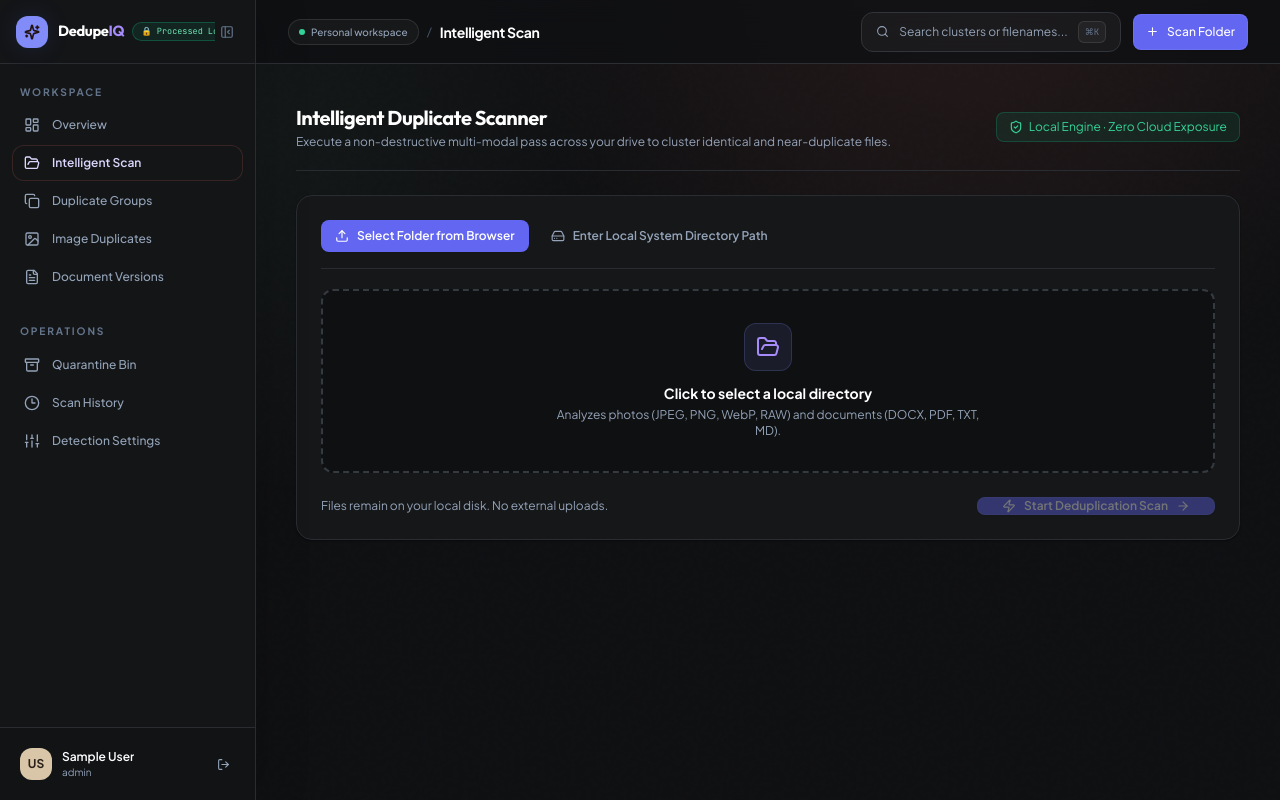
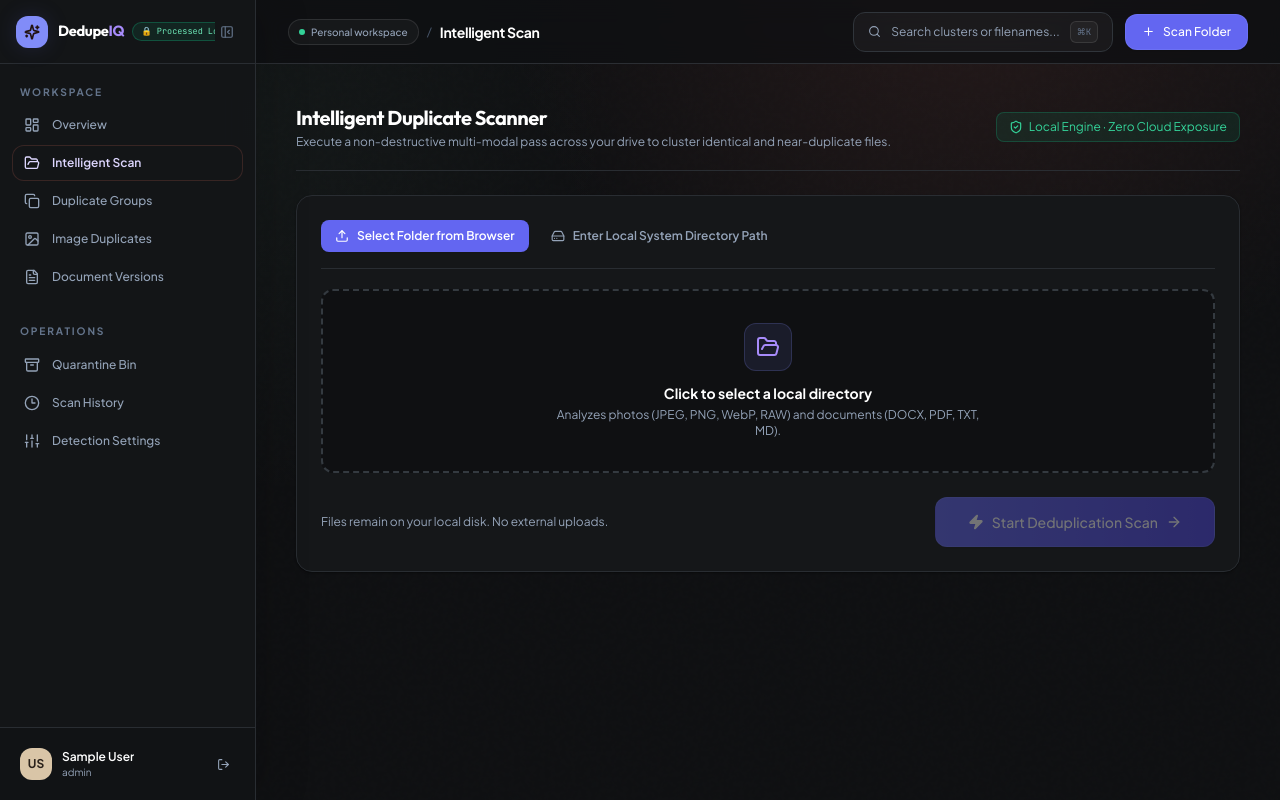
Before and after one commit to CapedCrusader77/FINDATHON, a React (Vite) app: page /scan in a window 1280 px wide. Built offline with nearby package versions, Linux system fonts and the light colour scheme; sample sign-in values are in the browser's storage; a web font is replaced by a local one.

Commit message:
style: increase button sizes, padding, and font weights for primary actions and scan review triggers

```diff
--- a/src/components/ui.tsx
+++ b/src/components/ui.tsx
@@ -28,10 +28,10 @@
           'bg-brand-500/10 text-brand-300 border border-brand-500/20 hover:bg-brand-500/20',
         variant === 'danger' &&
           'bg-rose-500/15 text-rose-300 hover:bg-rose-500/25 border border-rose-500/30 hover:text-rose-200',
-        size === 'xs' && 'h-7 rounded-md px-2.5 text-[11px]',
-        size === 'sm' && 'h-8.5 rounded-lg px-3 text-xs',
-        size === 'md' && 'h-9.5 rounded-lg px-4 text-xs font-semibold',
-        size === 'lg' && 'h-11 rounded-lg px-5 text-sm font-semibold',
+        size === 'xs' && 'h-8 rounded-lg px-3 text-xs font-semibold',
+        size === 'sm' && 'h-9.5 rounded-xl px-4 text-xs font-bold',
+        size === 'md' && 'h-11 rounded-xl px-5 text-sm font-bold',
+        size === 'lg' && 'h-12.5 rounded-xl px-7 text-sm font-bold shadow-sm',
         className
       )}
       {...props}
--- a/src/pages/ScanPage.tsx
+++ b/src/pages/ScanPage.tsx
@@ -235,14 +235,14 @@
                 </p>
 
                 <Button
-                  size="md"
+                  size="lg"
                   disabled={!selectedFiles?.length || isScanning}
                   onClick={handleStartUploadScan}
-                  className="w-full sm:w-auto bg-brand-600 hover:bg-brand-500 text-white font-semibold px-6 shadow-sm"
+                  className="w-full sm:w-auto bg-gradient-to-r from-brand-600 to-indigo-600 hover:from-brand-500 hover:to-indigo-500 text-white font-bold px-8 py-3.5 text-sm shadow-glow cursor-pointer active:scale-95"
                 >
-                  {isScanning ? <RefreshCw size={14} className="animate-spin" /> : <Zap size={14} />}
+                  {isScanning ? <RefreshCw size={16} className="animate-spin" /> : <Zap size={16} className="fill-white" />}
                   <span>{isScanning ? 'Scanning in Progress...' : 'Start Deduplication Scan'}</span>
-                  <ArrowRight size={14} />
+                  <ArrowRight size={16} />
                 </Button>
               </div>
             </div>
@@ -376,9 +376,9 @@
               </div>
 
               <Link to="/groups">
-                <Button size="sm" className="bg-emerald-500 hover:bg-emerald-400 text-slate-950 font-bold text-xs">
+                <Button size="lg" className="bg-emerald-400 hover:bg-emerald-300 text-[#091a12] font-black text-sm px-6 py-3 shadow-[0_0_20px_rgba(52,211,153,0.3)] cursor-pointer">
                   <span>Review Duplicate Groups</span>
-                  <ArrowRight size={13} />
+                  <ArrowRight size={16} strokeWidth={2.5} />
                 </Button>
               </Link>
             </div>
```
